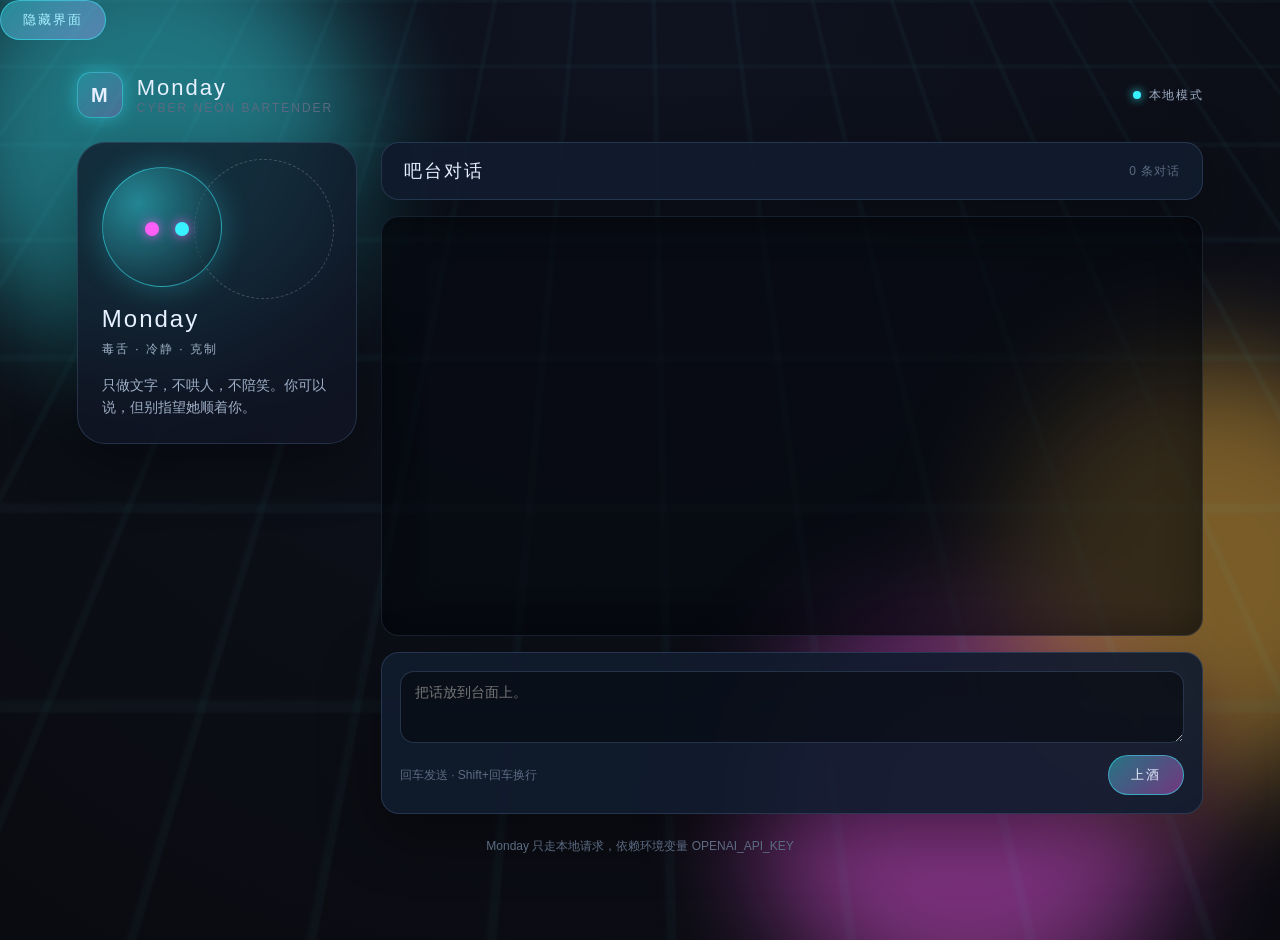
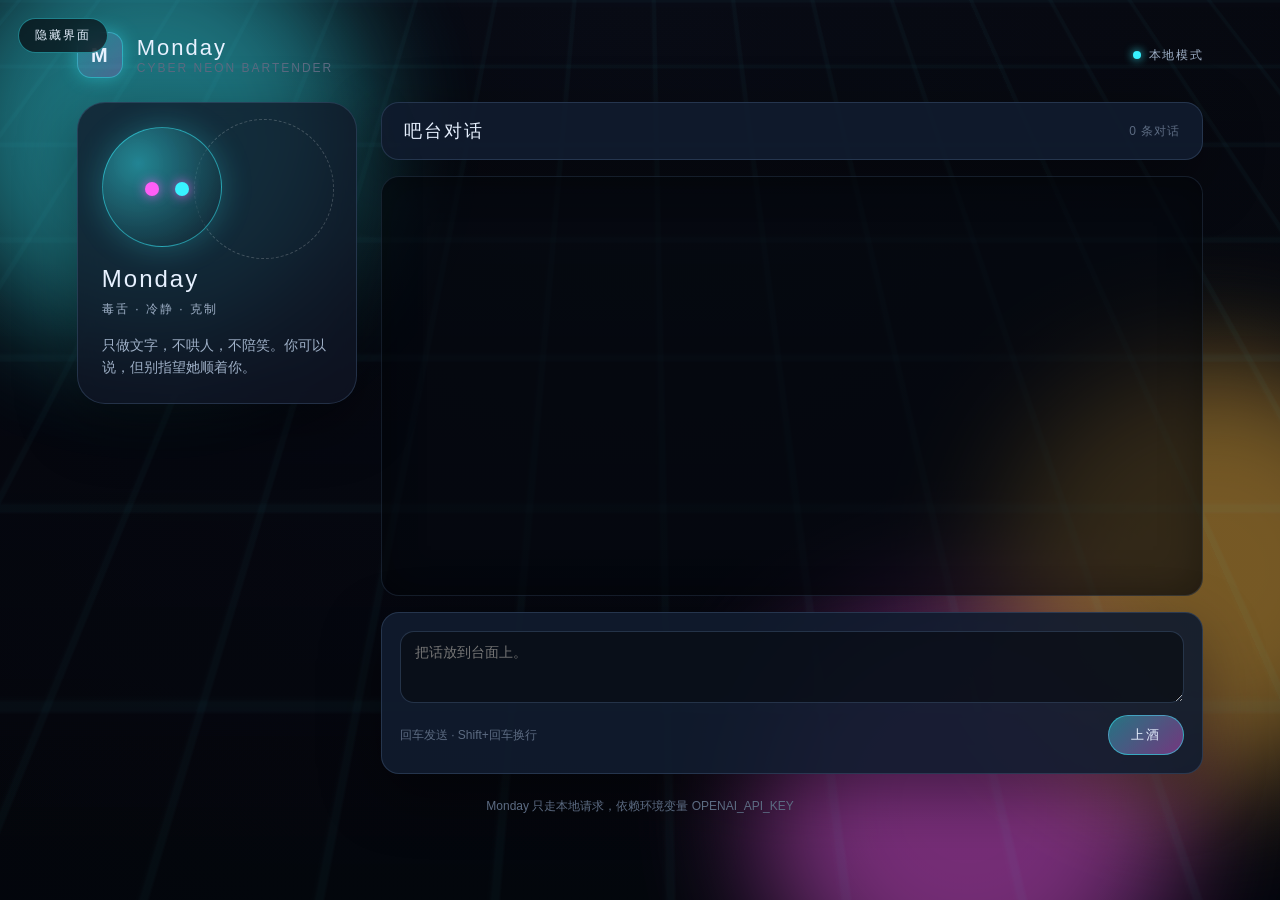

Monday Chat - background

--- a/HTML/MondayChat/styles.css
+++ b/HTML/MondayChat/styles.css
@@ -15,6 +15,10 @@
   --shadow: 0 20px 60px rgba(0, 0, 0, 0.4);
   --radius-lg: 28px;
   --radius-md: 18px;
+  --bg-scale: 105%;
+  --bg-pos: center 30%;
+  --fg-scale: 95%;
+  --fg-pos: center 60%;
 }
 
 * {
@@ -36,6 +40,29 @@ body {
   inset: 0;
   z-index: 0;
   pointer-events: none;
+}
+
+.bar-scene {
+  position: absolute;
+  inset: 0;
+  overflow: hidden;
+  background: url("./img/background.png") var(--bg-pos) / var(--bg-scale) no-repeat;
+  filter: saturate(1.1) contrast(1.05);
+}
+
+.bar-scene::after {
+  content: "";
+  position: absolute;
+  inset: 0;
+  background: linear-gradient(180deg, rgba(8, 10, 16, 0.5), rgba(8, 10, 16, 0.75));
+}
+
+.bar-foreground {
+  position: absolute;
+  inset: 0;
+  background: url("./img/foreground.png") var(--fg-pos) / var(--fg-scale) no-repeat;
+  opacity: 0.9;
+  filter: saturate(1.05) contrast(1.08);
 }
 
 .bg-grid {
@@ -74,6 +101,35 @@ body {
   background: var(--neon-3);
   top: 40%;
   right: -140px;
+}
+
+.ui-toggle {
+  position: fixed;
+  top: 18px;
+  left: 18px;
+  z-index: 3;
+  background: rgba(8, 10, 16, 0.7);
+  border: 1px solid rgba(56, 242, 255, 0.45);
+  color: var(--ink-1);
+  padding: 8px 16px;
+  border-radius: 999px;
+  font-size: 12px;
+  letter-spacing: 2px;
+  text-transform: uppercase;
+  cursor: pointer;
+  backdrop-filter: blur(6px);
+}
+
+.ui-hidden .app,
+.ui-hidden .bg-grid,
+.ui-hidden .bg-glow {
+  opacity: 0;
+  pointer-events: none;
+}
+
+.ui-hidden .ui-toggle {
+  opacity: 1;
+  pointer-events: auto;
 }
 
 .app {
